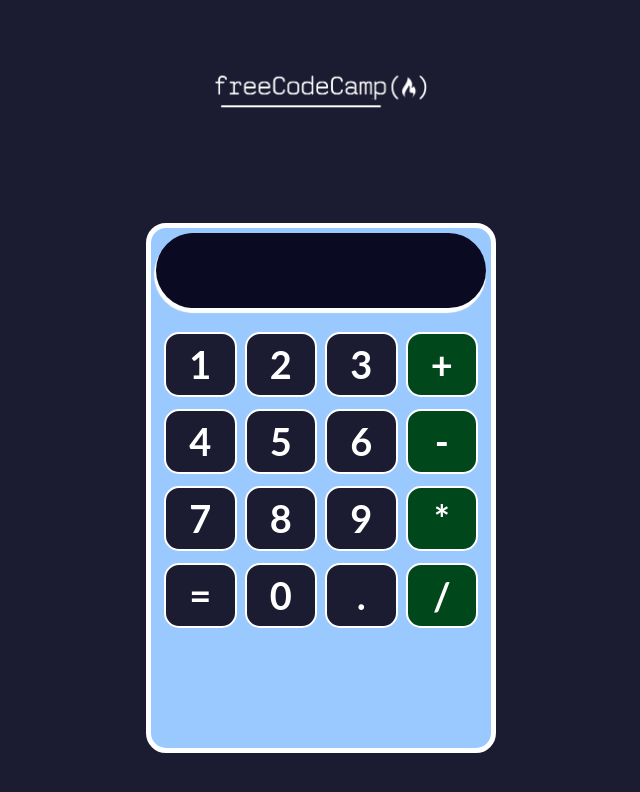
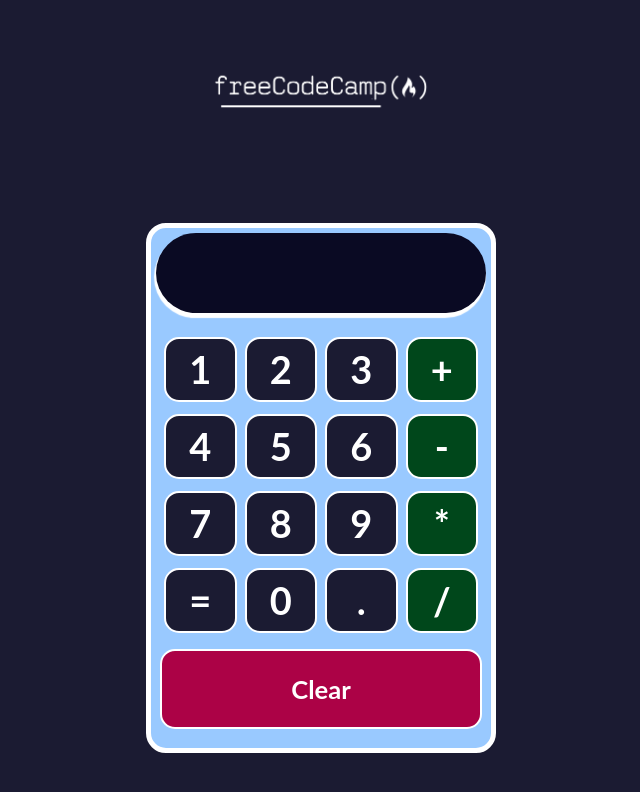
Before and after one commit to cronero95/react-interactive-calculator, a React (Create React App) app: page / in a window 1280 px wide. Shown: the top 792 px of the page, without its empty margins (319-959 px from the left). Built offline with nearby package versions, Linux system fonts and the light colour scheme.

Commit message:
Add a 'ClearButton' component and stylizes it.
Create 'ClearButton' component to clear the 'Screen'.

```diff
--- a/src/App.js
+++ b/src/App.js
@@ -2,6 +2,7 @@ import './App.css';
 import freeCodeCampLogo from './images/freecodecamp-logo.png'
 import Button from './components/Button';
 import Screen from './components/Screen';
+import ClearButton from './components/ClearButton';
 
 function App() {
   return (
@@ -39,7 +40,9 @@ function App() {
           <Button>.</Button>
           <Button>/</Button>
         </div>
-        <div className='buttons-row'></div>
+        <div className='buttons-row'>
+          <ClearButton />
+        </div>
       </div>
     </div>
   );
--- /dev/null
+++ b/src/components/ClearButton.js
@@ -0,0 +1,10 @@
+import React from 'react';
+import '../style-sheets/ClearButton.css'
+
+const ClearButton = () => (
+  <div className='clear-button'>
+    Clear
+  </div>
+);
+
+export default ClearButton;
--- /dev/null
+++ b/src/style-sheets/ClearButton.css
@@ -0,0 +1,19 @@
+.clear-button {
+  height: 80px;
+  font-size: 1.6em;
+  display: flex;
+  align-items: center;
+  justify-content: center;
+  flex: 1;
+  background-color: #ac0246;
+  margin-top: 8px;
+  font-weight: bold;
+  color: white;
+  border: 2px solid white;
+  border-radius: 15px;
+  cursor: pointer;
+}
+
+.clear-button:hover {
+  background-color: #ebb000;
+}
--- a/src/style-sheets/Screen.css
+++ b/src/style-sheets/Screen.css
@@ -1,5 +1,5 @@
 .input {
-    height: 75px;
+    height: 80px;
     border-radius: 40px;
     margin-bottom: 20px;
     display: flex;
```
